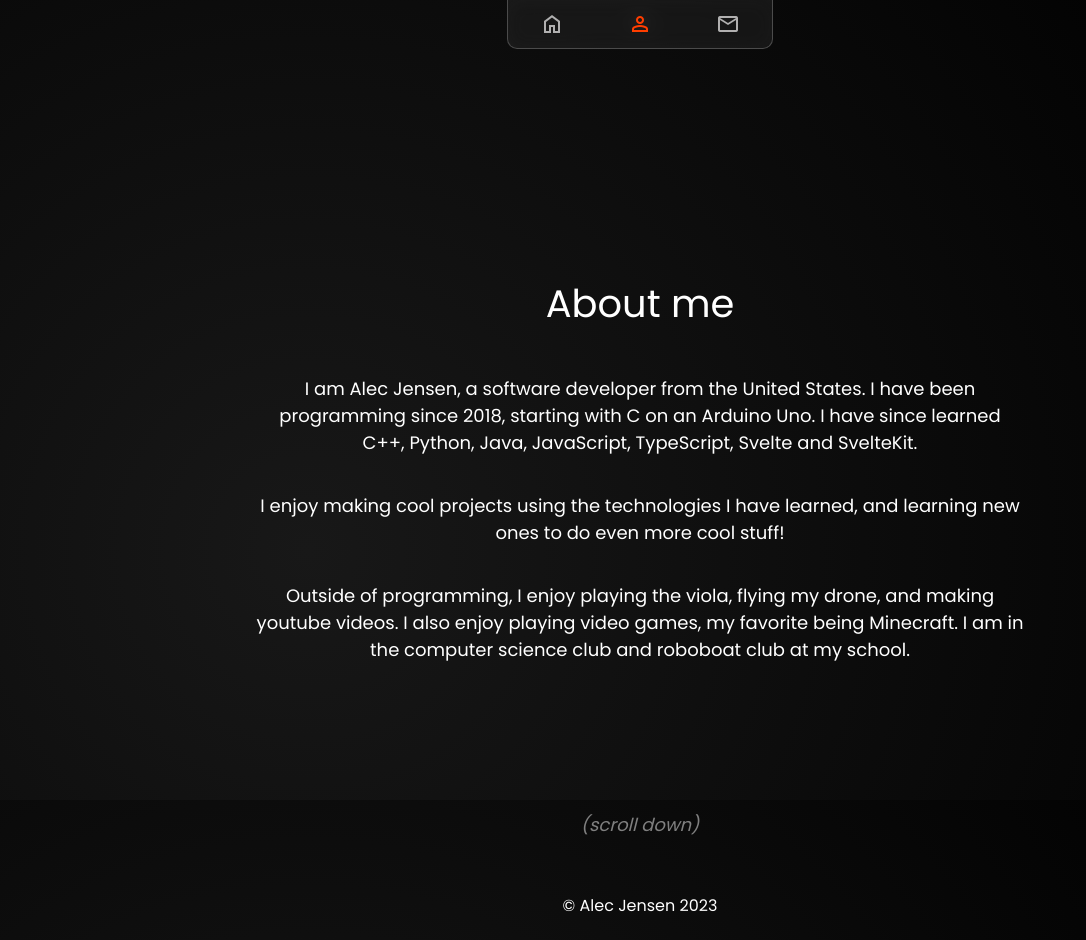
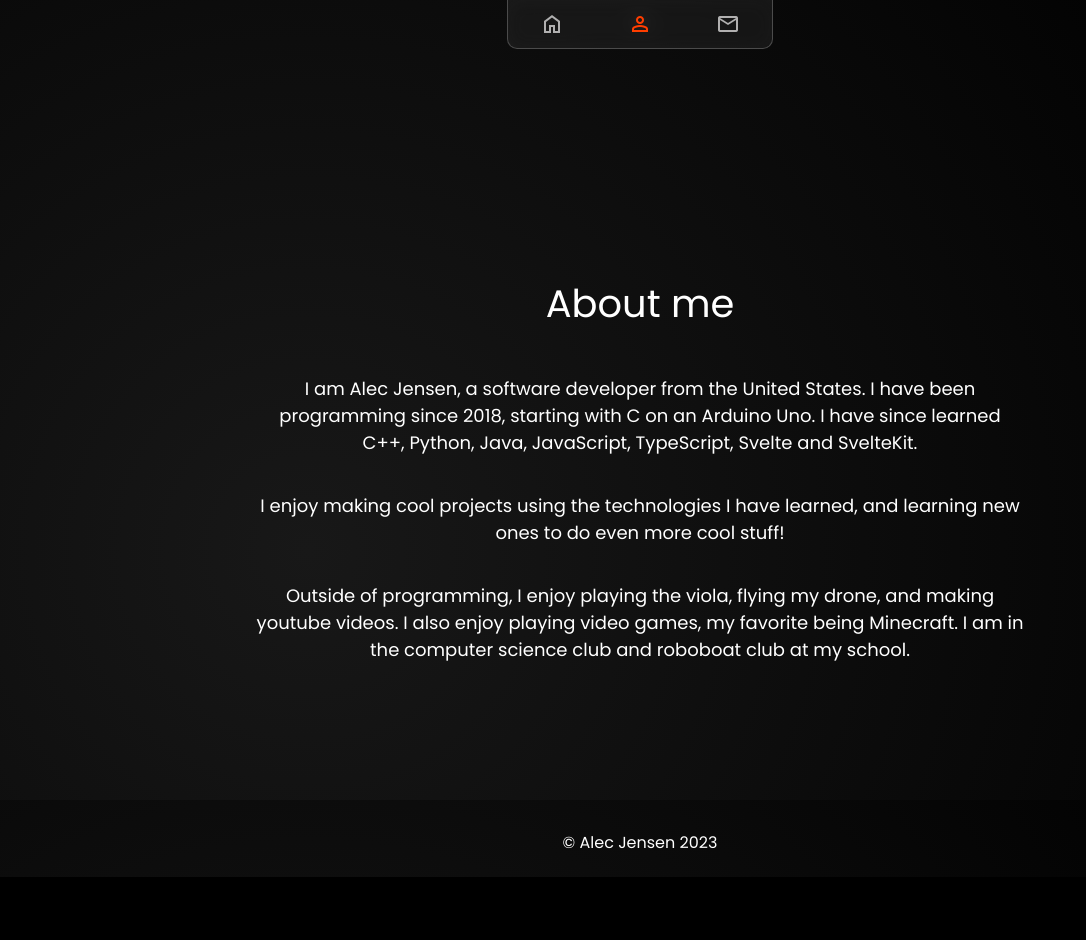
Before and after one commit to alec-jensen/portfolio, a SvelteKit app: page /about in a window 1280 px wide. Shown: the whole page, without its empty margins (0-1086 px from the left). After the commit the page ends 877 px from the top, so only its background shows below. Built offline with nearby package versions, Linux system fonts and the light colour scheme.

Commit message:
Update +page.svelte
remove smth i forgot to remove earlier

```diff
--- a/src/routes/about/+page.svelte
+++ b/src/routes/about/+page.svelte
@@ -62,7 +62,7 @@
 	</p>
 </div>
 
-<p style="color: gray;"><em>(scroll down)</em></p>
+<!--<p style="color: gray;"><em>(scroll down)</em></p>-->
 
 <style>
 	p {
```
